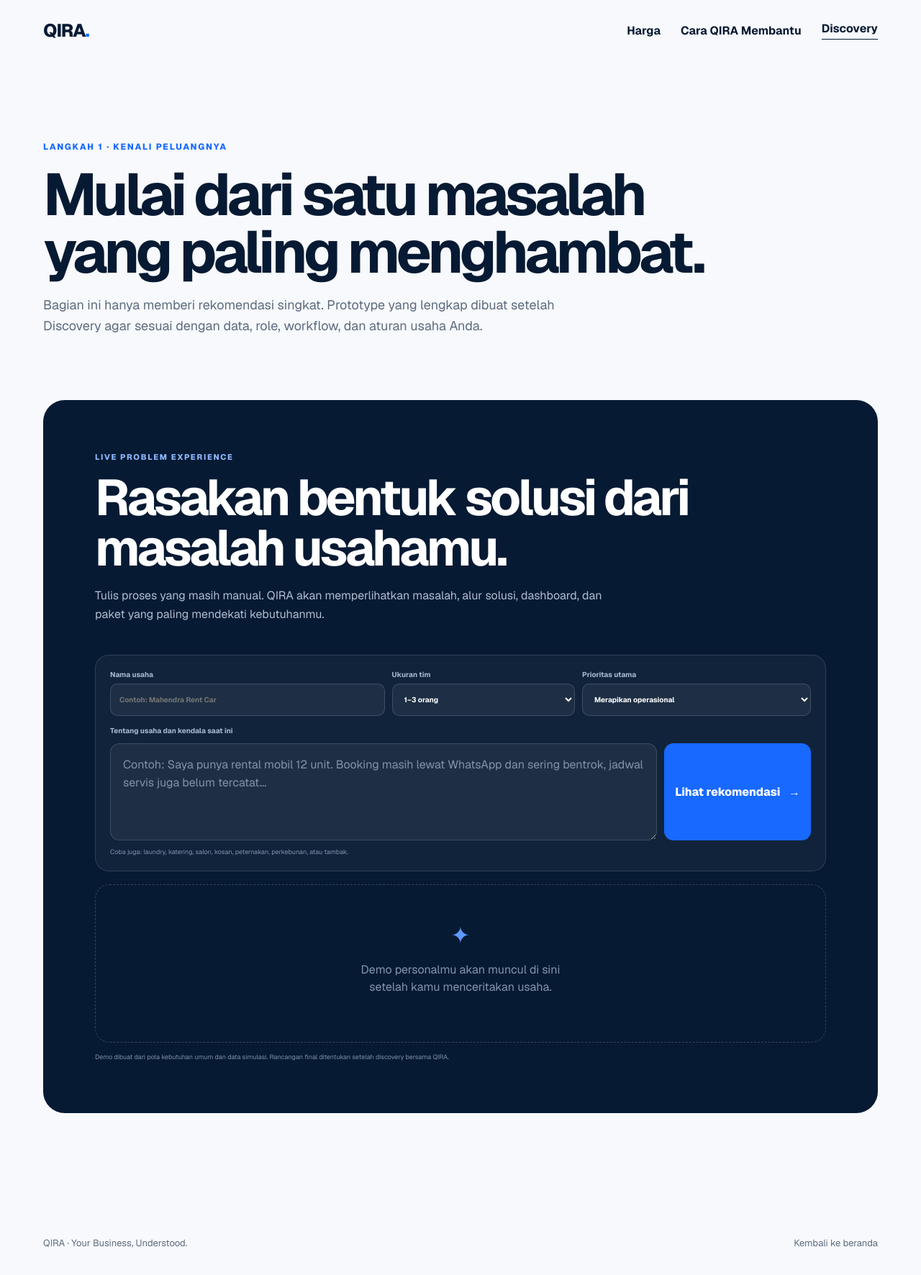
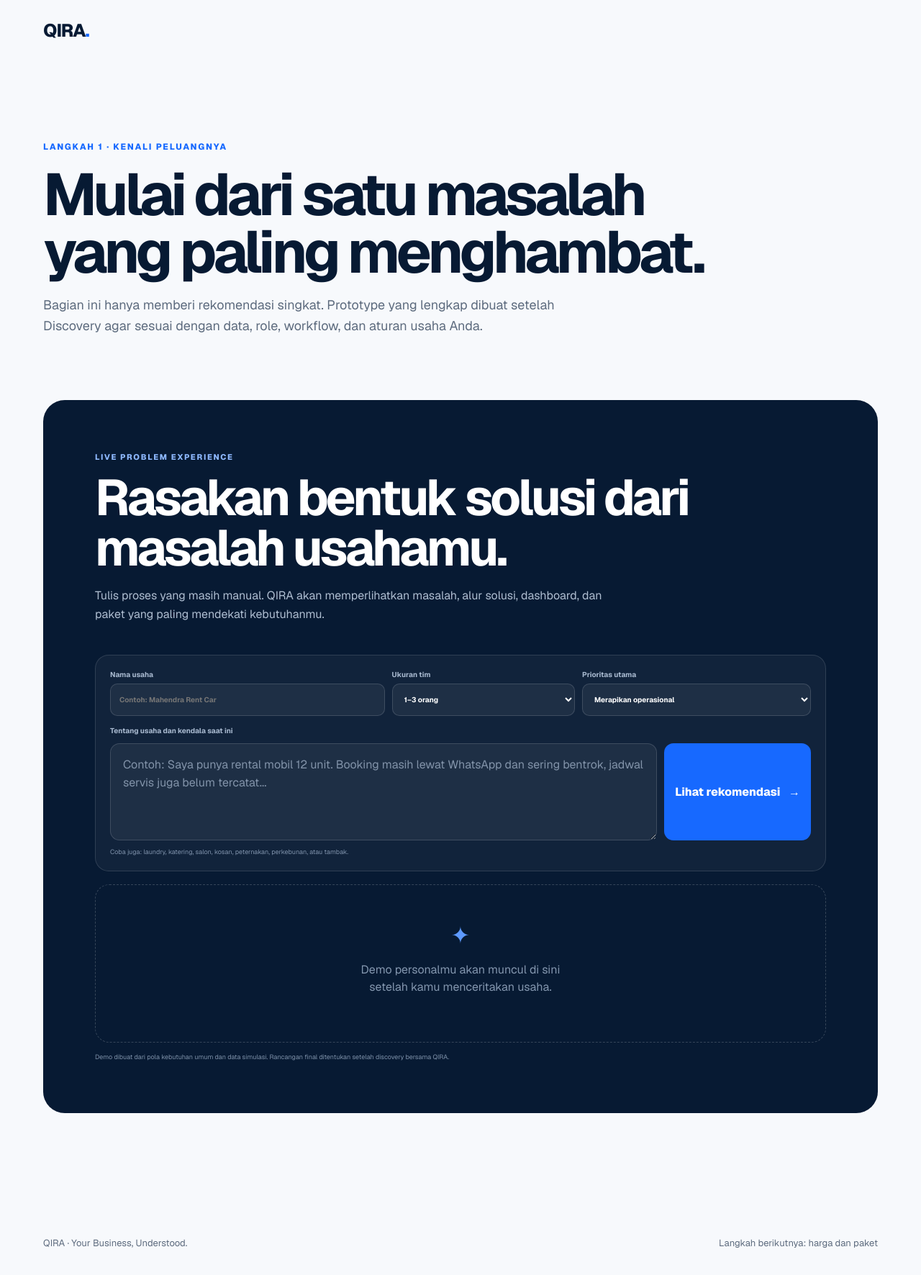
Before and after one commit to fransiskusmahendra/qira-platform, a Next.js app in the folder apps/public-web/: page /coba-masalah in a window 1280 px wide. Shown: the top 1772 px of the page at 72% size. Built offline with nearby package versions, Linux system fonts and the light colour scheme.

Commit message:
refactor: streamline apps/public-web/app/coba-masalah/page.tsx

```diff
--- a/apps/public-web/app/coba-masalah/page.tsx
+++ b/apps/public-web/app/coba-masalah/page.tsx
@@ -7,9 +7,9 @@ export const metadata: Metadata = { title: "Temukan Solusi Bisnis", description:
 
 export default function ProblemExperiencePage() {
   return <main>
-    <nav className="nav shell"><Link className="brand" href="/">QIRA<span>.</span></Link><div className="navLinks"><Link href="/harga">Harga</Link><Link href="/contoh-penerapan">Cara QIRA Membantu</Link><Link className="navCta" href="/discovery">Discovery</Link></div></nav>
+    <nav className="nav shell"><Link className="brand" href="/">QIRA<span>.</span></Link></nav>
     <header className="subpageIntro shell"><p className="kicker">Langkah 1 · Kenali peluangnya</p><h1>Mulai dari satu masalah yang paling menghambat.</h1><p>Bagian ini hanya memberi rekomendasi singkat. Prototype yang lengkap dibuat setelah Discovery agar sesuai dengan data, role, workflow, dan aturan usaha Anda.</p></header>
     <PersonalizedDemo />
-    <footer className="footer shell"><span>QIRA · Your Business, Understood.</span><Link href="/">Kembali ke beranda</Link></footer>
+    <footer className="footer shell"><span>QIRA · Your Business, Understood.</span><span>Langkah berikutnya: harga dan paket</span></footer>
   </main>;
 }
```
